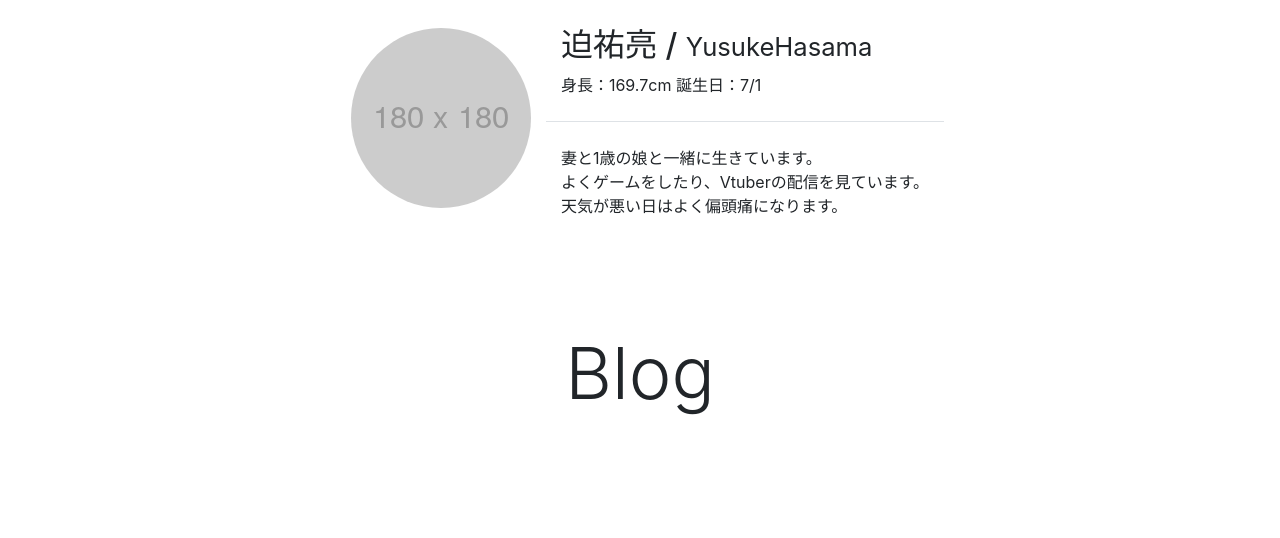
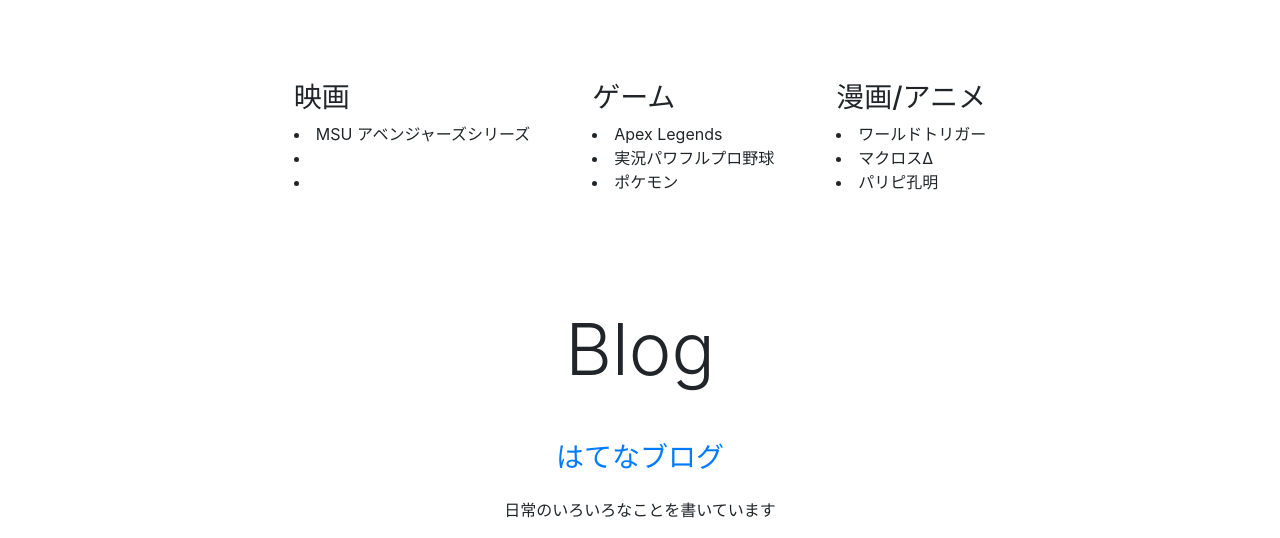
Before and after one commit to y-hasama-nixe/BsSample, a plain HTML site: page index.html in a window 1280 px wide. Shown: the part 722-1260 px from the top of the page. Before the commit the page ends 1146 px from the top, so only its background shows below. Drawn offline with nearby package versions, Linux system fonts and the light colour scheme.

Commit message:
SNSアイコン、ハンバーガーメニュー、内容の追加

```diff
--- a/index.html
+++ b/index.html
@@ -8,14 +8,19 @@
     <link rel="stylesheet" href="https://cdn.jsdelivr.net/npm/bootstrap@4.3.1/dist/css/bootstrap.min.css" integrity="sha384-ggOyR0iXCbMQv3Xipma34MD+dH/1fQ784/j6cY/iJTQUOhcWr7x9JvoRxT2MZw1T" crossorigin="anonymous">
     <title>自己紹介</title>
     <link href="CSS/stylesheet.css" rel="stylesheet">
+    <!-- SNSアイコン -->
+    <link href="https://use.fontawesome.com/releases/v5.6.1/css/all.css" rel="stylesheet">
 
   </head>
 
   <body style="padding-top: 5rem">
       <!-- ヘッダー -->
     <header>
-        <nav class="navbar navbar-expand-md navbar-dark fixed-top bg-dark">
-            <a class="navbar-brand mb-0 h1" href="#">Top</a>
+        <nav class="navbar navbar-expand-md navbar-dark fixed-top bg-dark mb-2">
+            <a class="navbar-brand mb-0 h1" href="#">Hasama</a>
+            <button class="navbar-toggler" type="button" data-toggle="collapse" data-target="#navbarCollapse" aria-controls="navbarCollapse" aria-expanded="false" aria-label="Toggle navigation">
+                <span class="navbar-toggler-icon"></span>
+            </button>
             <div class="collapse navbar-collapse" id="navbarCollapse">
               <ul class="navbar-nav mr-auto">
                 <li class="nav-item active">
@@ -28,6 +33,7 @@
                     <a class="nav-link" href="#blog">Blog<span class="sr-only">(current)</span></a>
                 </li>
               </ul>
+
             </div>
         </nav>
     </header>
@@ -49,7 +55,13 @@
                 </div>
                 <div class="col-sm-auto my-box">
                     <div class=" d-flex align-items-end mt-4">
-                        <h2 class="" >迫祐亮 / <small>YusukeHasama</small></h2>
+                        <h2 class="" >迫祐亮 / <small>YusukeHasama</small>
+                            <div class="sns_list text-center">
+                                <a href="#"><i class="fab fa-twitter mx-4"></i></a>
+                                <a href="#"><i class="fab fa-facebook-f mx-4"></i></a>
+                            </div>
+
+                        </h2>
                     </div>
                     <p>
                         身長：169.7cm 誕生日：7/1
@@ -71,42 +83,57 @@
         <div class="conteiner-fluid">
             <div class="row">
                 <div class="col mybox mt-5">
-                    <h1 class="display-3 text-center" id="hobby">Hobby</h1>
+                    <h2 class="display-3 text-center" id="hobby">Hobby</h2>
+                </div>
+            </div>
+        </div>
+        <div class="conteiner-fluid">
+            <div class="row row-cols auto justify-content-center m-5 ">
+                <div class="col-sm-auto my-box m-3">
+                    <div class=" d-flex mt-4">
+                        <h3>映画</h3><br>
+                    </div>
+                    <li>MSU アベンジャーズシリーズ</li>
+                    <li></li>
+                    <li></li>
+                </div>
+                <div class="col-sm-auto my-box m-3">
+                    <div class=" d-flex mt-4">
+                        <h3>ゲーム</h3><br>
+                    </div>
+                    <li>Apex Legends</li>
+                    <li>実況パワフルプロ野球</li>
+                    <li>ポケモン</li>
+                </div>
+                <div class="col-sm-auto my-box m-3">
+                    <div class=" d-flex mt-4">
+                        <h3>漫画/アニメ</h3>
+                    </div>
+                    <li>ワールドトリガー</li>
+                    <li>マクロスΔ</li>
+                    <li>パリピ孔明</li>
                 </div>
             </div>
         </div>
 
-        <div class="container-fluid">
-            <div class="row row-cols auto align-items-center justify-content-center m-5 ">
-                <div class="col-sm-auto my-box d-flex align-items-center">
-                    <img src="images/180x180.png" class="img-fluid rounded-circle mx-auto d-block" alt="...">
-                </div>
-                <div class="col-sm-auto my-box">
-                    <div class=" d-flex align-items-end mt-4">
-                        <h2 class="" >迫祐亮 / <small>YusukeHasama</small></h2>
-                    </div>
-                    <p>
-                        身長：169.7cm 誕生日：7/1
-                    </p>
-                    <div class="row border-bottom my-4 align-items-center"></div>
-                    <p class="">
-                        妻と1歳の娘と一緒に生きています。
-                        <br>
-                        よくゲームをしたり、Vtuberの配信を見ています。
-                        <br>
-                        天気が悪い日はよく偏頭痛になります。
-                        <br>
-                    </p>
-                </div>
-            </div>
-        </div>
 
         <!-- Blog -->
         <div class="conteiner-fluid">
             <div class="row">
                 <div class="col mybox mt-5">
-                    <h1 class="display-3 text-center" id="blog">Blog</h1>
+                    <h2 class="display-3 text-center" id="blog">Blog</h2>
                 </div>
+            </div>
+            <div class="row row-cols justify-content-center">
+                <div class="col-sm-auto my-box m-3">
+                    <div class="d-flex mt-4">
+                        <h3><a href="#">はてなブログ</a>
+                        </h3>
+                    </div>
+                </div>
+            </div>
+            <div class="row row-cols justify-content-center">
+                <p>日常のいろいろなことを書いています</p>
             </div>
         </div>
 
```
